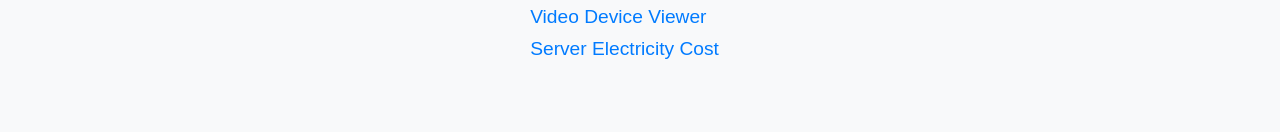
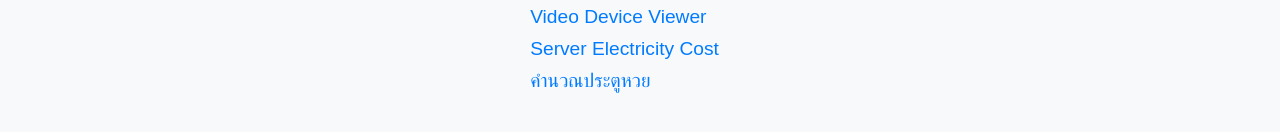
Before and after one commit to Phodi/phodi.github.io, a plain HTML site: page index.html in a window 1280 px wide. Shown: the part 180-312 px from the top of the page. Drawn offline with Linux system fonts and the light colour scheme.

Commit message:
Update index.html

```diff
--- a/index.html
+++ b/index.html
@@ -65,6 +65,7 @@
             <li><a href="/myhora.html">MyHora Current Calendar</a></li>
             <li><a href="/video_view.html">Video Device Viewer</a></li>
             <li><a href="/server-electricity-cost.html">Server Electricity Cost</a></li>
+            <li><a href="/lottery-permutation.html">คำนวณประตูหวย</a></li>
         </ul>
     </main>
 </body>
```
